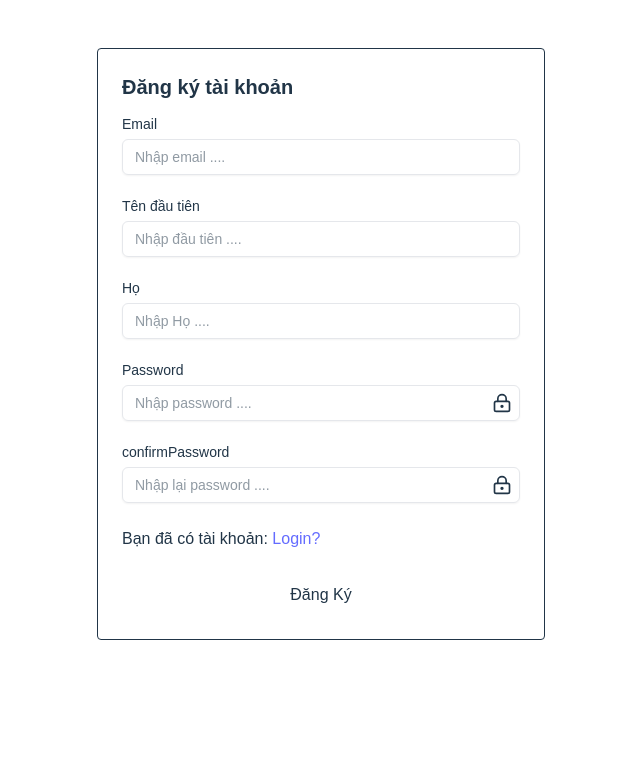
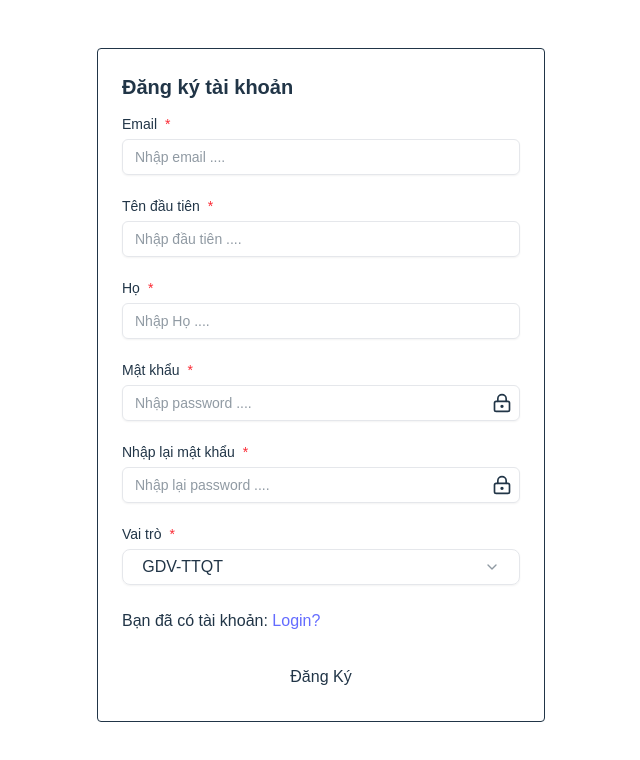
Before and after one commit to nguyenhuuan1304/fe-ag, a React (Vite) app: page /register in a window 1280 px wide. Shown: the top 760 px of the page, without its empty margins (319-959 px from the left). Built offline with nearby package versions, Linux system fonts and the light colour scheme; no server answers.

Commit message:
feat: Add role selection to registration form with validation

```diff
--- a/src/pages/Register.tsx
+++ b/src/pages/Register.tsx
@@ -16,6 +16,13 @@ import {
 } from "../components/ui/form";
 import { LockKeyhole, LockKeyholeOpen } from "lucide-react";
 import { toast } from "sonner";
+import {
+  Select,
+  SelectContent,
+  SelectItem,
+  SelectTrigger,
+  SelectValue,
+} from "../components/ui/select";
 
 const FormSchema = z
   .object({
@@ -30,6 +37,7 @@ const FormSchema = z
       .string()
       .trim()
       .min(6, { message: "Mật khẩu xác nhận phải đủ 6 ký tự" }),
+    role: z.string().trim().min(1, { message: "Vui lòng chọn vai trò" }),
   })
   .refine((data) => data.password === data.confirmPassword, {
     path: ["confirmPassword"],
@@ -49,6 +57,7 @@ export default function RegisterPage() {
       lastName: "",
       password: "",
       confirmPassword: "",
+      role: "GDV_TTQT",
     },
   });
 
@@ -58,6 +67,7 @@ export default function RegisterPage() {
       firstName: data.firstName.trim(),
       lastName: data.lastName.trim(),
       password: data.password.trim(),
+      role: data.role.trim(),
     };
     try {
       await api.post("/auth/register", form);
@@ -85,7 +95,9 @@ export default function RegisterPage() {
             name="email"
             render={({ field }) => (
               <FormItem>
-                <FormLabel>Email</FormLabel>
+                <FormLabel>
+                  Email <span className="text-red-500">*</span>
+                </FormLabel>
                 <FormControl>
                   <Input
                     placeholder="Nhập email ...."
@@ -102,7 +114,9 @@ export default function RegisterPage() {
             name="firstName"
             render={({ field }) => (
               <FormItem>
-                <FormLabel>Tên đầu tiên</FormLabel>
+                <FormLabel>
+                  Tên đầu tiên <span className="text-red-500">*</span>
+                </FormLabel>
                 <FormControl>
                   <Input placeholder="Nhập đầu tiên ...." {...field} />
                 </FormControl>
@@ -115,7 +129,9 @@ export default function RegisterPage() {
             name="lastName"
             render={({ field }) => (
               <FormItem>
-                <FormLabel>Họ</FormLabel>
+                <FormLabel>
+                  Họ <span className="text-red-500">*</span>
+                </FormLabel>
                 <FormControl>
                   <Input placeholder="Nhập Họ ...." {...field} />
                 </FormControl>
@@ -128,7 +144,9 @@ export default function RegisterPage() {
             name="password"
             render={({ field }) => (
               <FormItem className="relative">
-                <FormLabel>Password</FormLabel>
+                <FormLabel>
+                  Mật khẩu <span className="text-red-500">*</span>
+                </FormLabel>
                 <FormControl>
                   <Input
                     placeholder="Nhập password ...."
@@ -155,7 +173,9 @@ export default function RegisterPage() {
             name="confirmPassword"
             render={({ field }) => (
               <FormItem className="relative">
-                <FormLabel>confirmPassword</FormLabel>
+                <FormLabel>
+                  Nhập lại mật khẩu <span className="text-red-500">*</span>
+                </FormLabel>
                 <FormControl>
                   <Input
                     placeholder="Nhập lại password ...."
@@ -177,6 +197,35 @@ export default function RegisterPage() {
               </FormItem>
             )}
           />
+          <FormField
+            control={formRegister.control}
+            name="role"
+            render={({ field }) => (
+              <FormItem>
+                <FormLabel>
+                  Vai trò <span className="text-red-500">*</span>
+                </FormLabel>
+                <FormControl>
+                  <Select
+                    value={field.value}
+                    onValueChange={(value) => {
+                      field.onChange(value);
+                    }}
+                  >
+                    <SelectTrigger className="w-full">
+                      <SelectValue placeholder="Chọn vai trò" />
+                    </SelectTrigger>
+                    <SelectContent className="bg-white">
+                      <SelectItem value="GDV_TTQT">GDV-TTQT</SelectItem>
+                      <SelectItem value="KSV_TTQT">KSV-TTQT</SelectItem>
+                      <SelectItem value="GDV_HK">GDV-HK</SelectItem>
+                    </SelectContent>
+                  </Select>
+                </FormControl>
+                <FormMessage />
+              </FormItem>
+            )}
+          />
           <span>
             Bạn đã có tài khoản: <a href="/login">Login?</a>
           </span>
```
